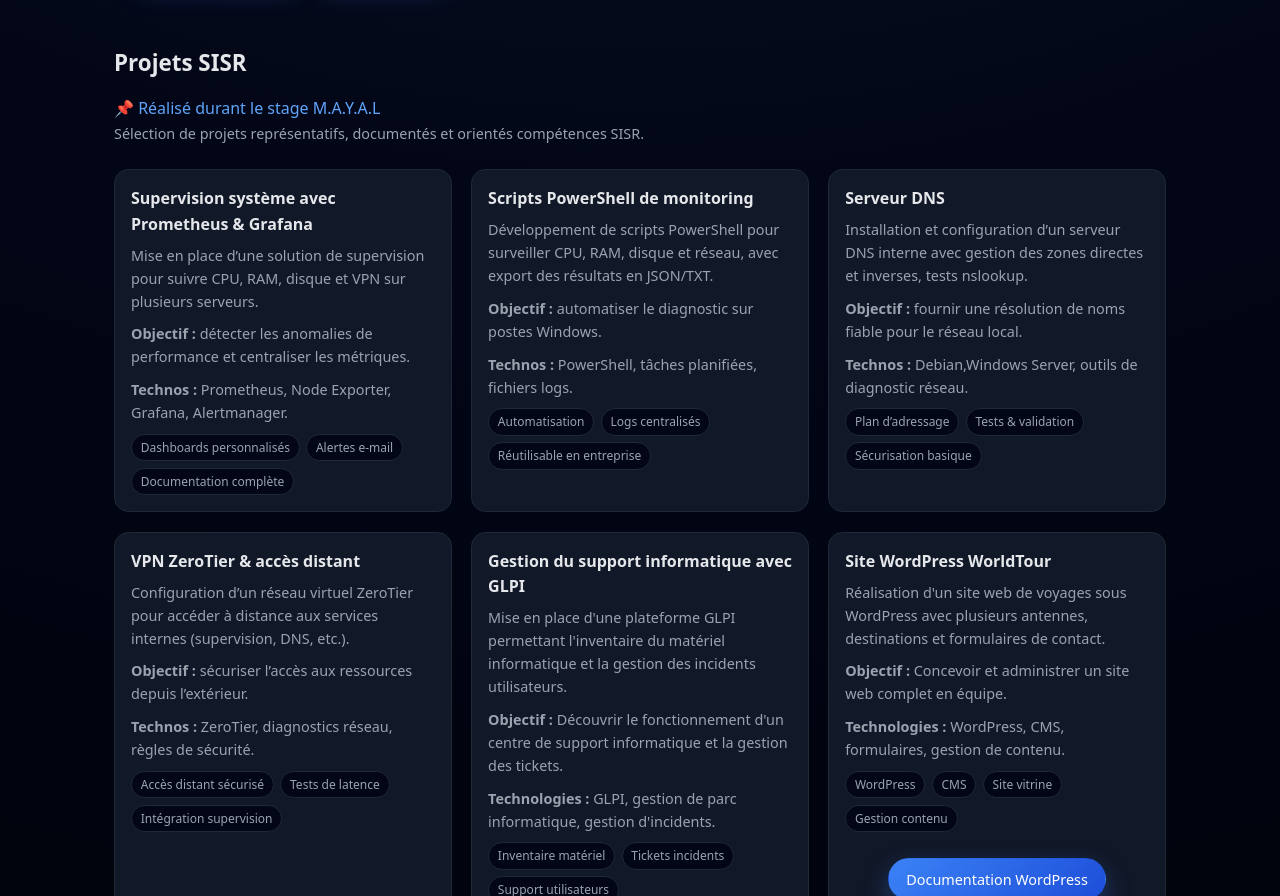
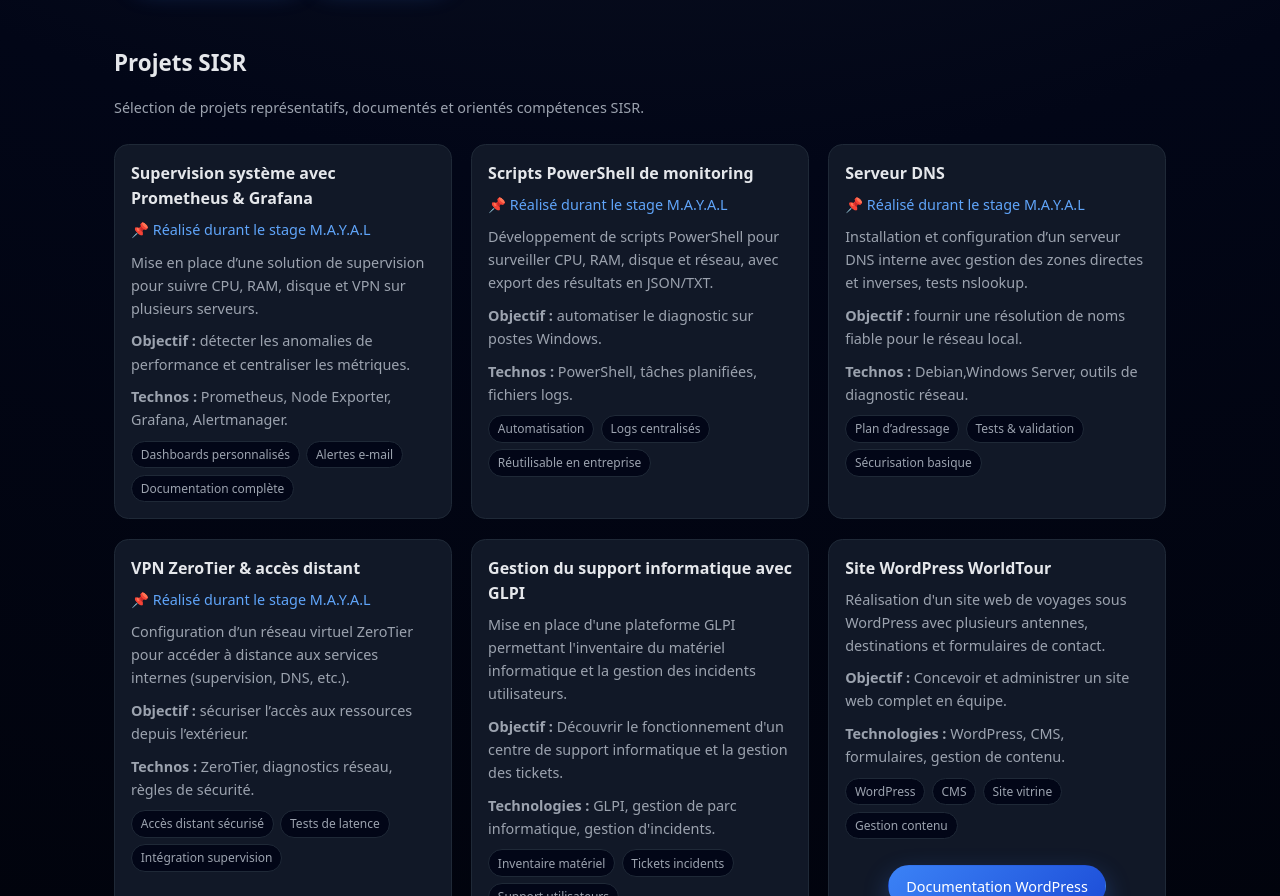
Before and after one commit to mazeresandre62-dev/portfolio, a plain HTML site: page index.html in a window 1280 px wide. Shown: the part 1342-2238 px from the top of the page. Drawn offline with Linux system fonts and the light colour scheme.

```diff
--- a/index.html
+++ b/index.html
@@ -467,9 +467,6 @@
   <!-- PROJETS -->
   <section id="projets">
     <h2>Projets SISR</h2>
-    <p style="color:#60a5fa;">
-📌 Réalisé durant le stage M.A.Y.A.L
-</p>
 
     <p class="section-sub">
       Sélection de projets représentatifs, documentés et orientés compétences SISR.
@@ -478,6 +475,9 @@
     <div class="grid">
       <article class="card">
         <h3>Supervision système avec Prometheus & Grafana</h3>
+            <p style="color:#60a5fa;">
+                📌 Réalisé durant le stage M.A.Y.A.L
+             </p>
         <p>
           Mise en place d’une solution de supervision pour suivre CPU, RAM, disque et VPN
           sur plusieurs serveurs.
@@ -493,6 +493,9 @@
 
       <article class="card">
         <h3>Scripts PowerShell de monitoring</h3>
+            <p style="color:#60a5fa;">
+           📌 Réalisé durant le stage M.A.Y.A.L
+             </p>
         <p>
           Développement de scripts PowerShell pour surveiller CPU, RAM, disque et réseau,
           avec export des résultats en JSON/TXT.
@@ -508,6 +511,9 @@
 
       <article class="card">
         <h3>Serveur DNS </h3>
+            <p style="color:#60a5fa;">
+           📌 Réalisé durant le stage M.A.Y.A.L
+            </p>
         <p>
           Installation et configuration d’un serveur DNS interne avec gestion des zones
           directes et inverses, tests nslookup.
@@ -524,6 +530,9 @@
 
       <article class="card">
         <h3>VPN ZeroTier & accès distant</h3>
+        <p style="color:#60a5fa;">
+          📌 Réalisé durant le stage M.A.Y.A.L
+        </p>
         <p>
           Configuration d’un réseau virtuel ZeroTier pour accéder à distance aux services
           internes (supervision, DNS, etc.).
```
